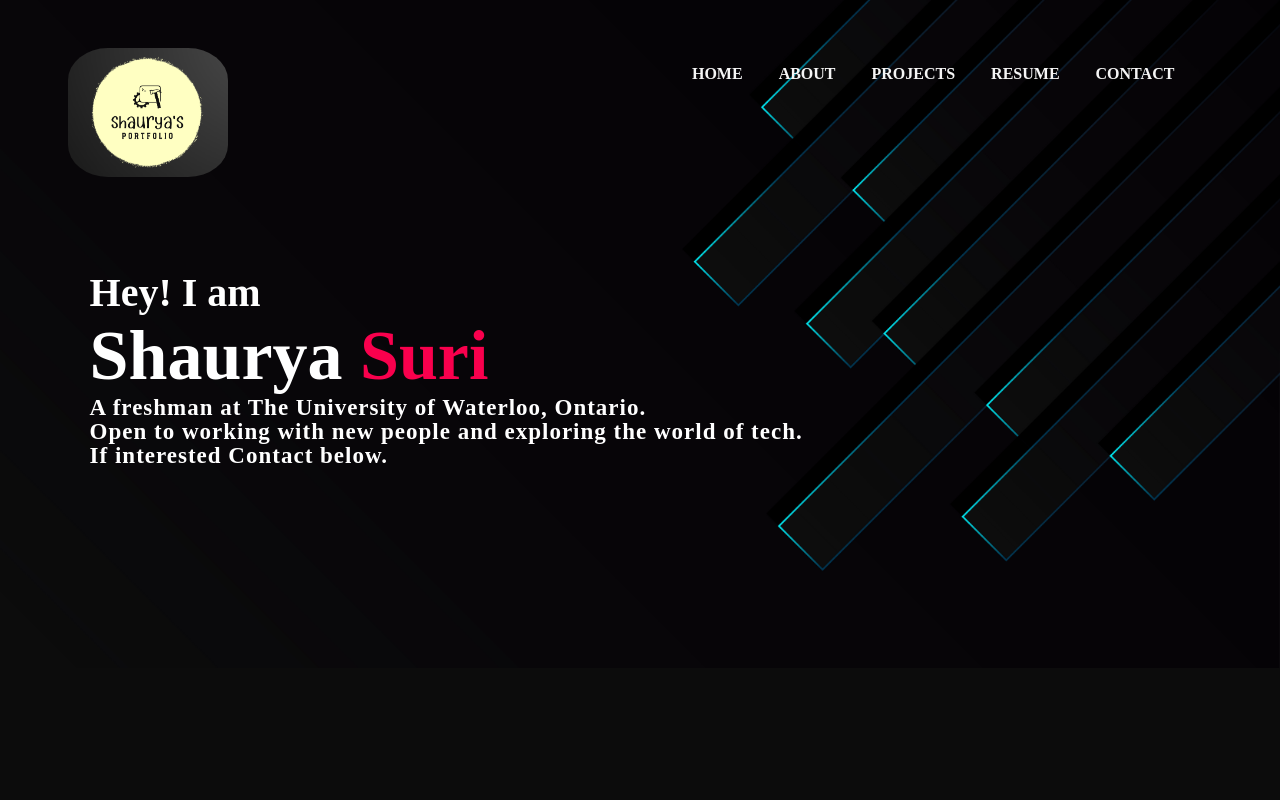
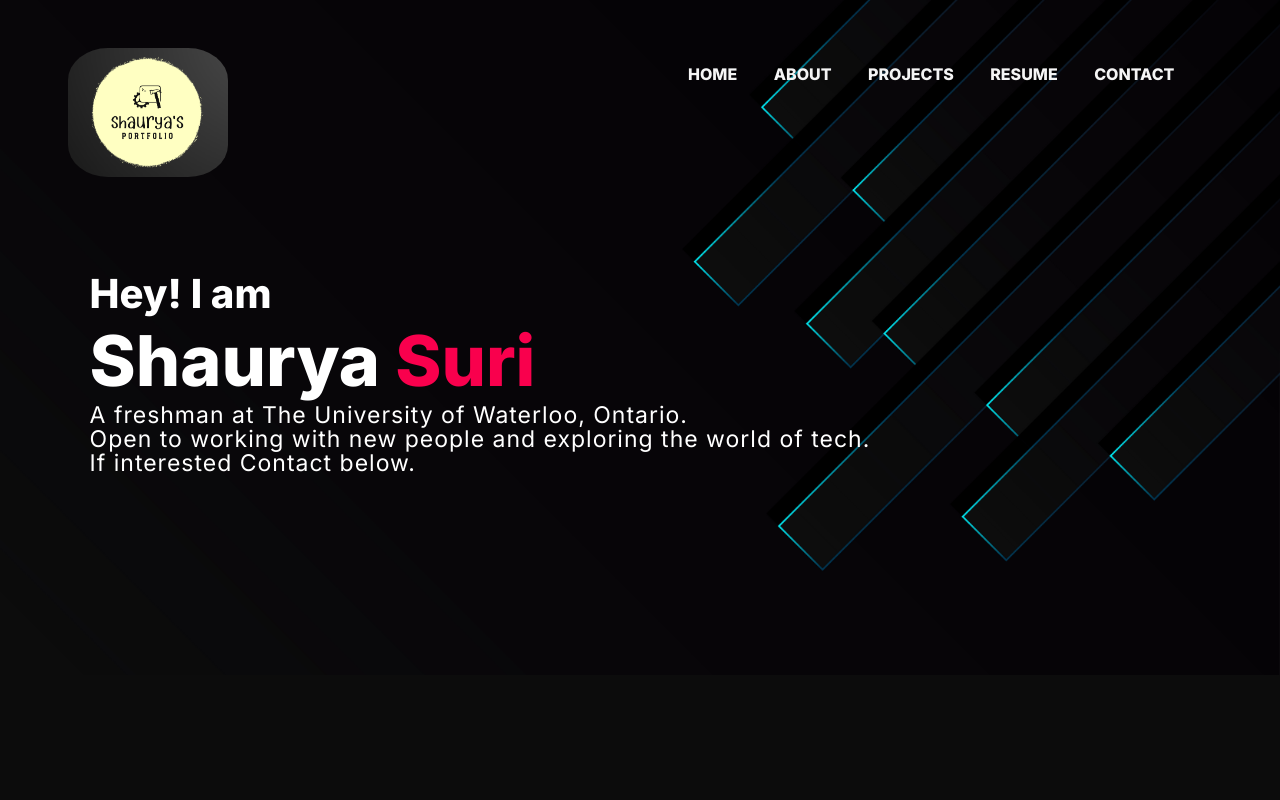
Before and after one commit to ShauryaSuri/portfolio-website, a plain HTML site: page index.html in a window 1280 px wide. Shown: the top 800 px of the page. Drawn offline with Linux system fonts and the light colour scheme.

Commit message:
Font change

```diff
--- a/index.html
+++ b/index.html
@@ -1,8 +1,10 @@
 <!DOCTYPE html>
 <html>
 <head>
-
-    <title>Portfolio</title>
+    <link rel="preconnect" href="https://fonts.googleapis.com">
+    <link rel="preconnect" href="https://fonts.gstatic.com" crossorigin>
+    <link href="https://fonts.googleapis.com/css2?family=Inter:wght@400;500;600;800&display=swap" rel="stylesheet">
+    <title>Shaurya Suri's Portfolio</title>
     <link rel="stylesheet" href="style.css">
     <script src="https://kit.fontawesome.com/098f1eefd2.js" crossorigin="anonymous"></script>
 </head>
@@ -22,8 +24,8 @@
 <div class="info">
     <h2>Hey! I am</h2>
     <h1>Shaurya <span> Suri </span> </h1>
-    <h3>A freshman at The University of Waterloo, Ontario. <br> Open to working with new people and exploring the world of tech.<br> If interested
-    Contact below. </h3>
+    <p>A freshman at The University of Waterloo, Ontario. <br> Open to working with new people and exploring the world of tech.<br> If interested
+    Contact below. </p>
 
 </div>
 
--- a/style.css
+++ b/style.css
@@ -2,6 +2,7 @@
     padding: 0;
     margin: 0;
     box-sizing: border-box;
+    font-family: 'Inter', sans-serif;
 }
 
 .main{
@@ -74,7 +75,7 @@ ul li a:hover{
     color:white;
 }
 
-.info h3{
+.info p{
     font-size: 23px;
     letter-spacing: 1px;
     line-height: 24px;
```
